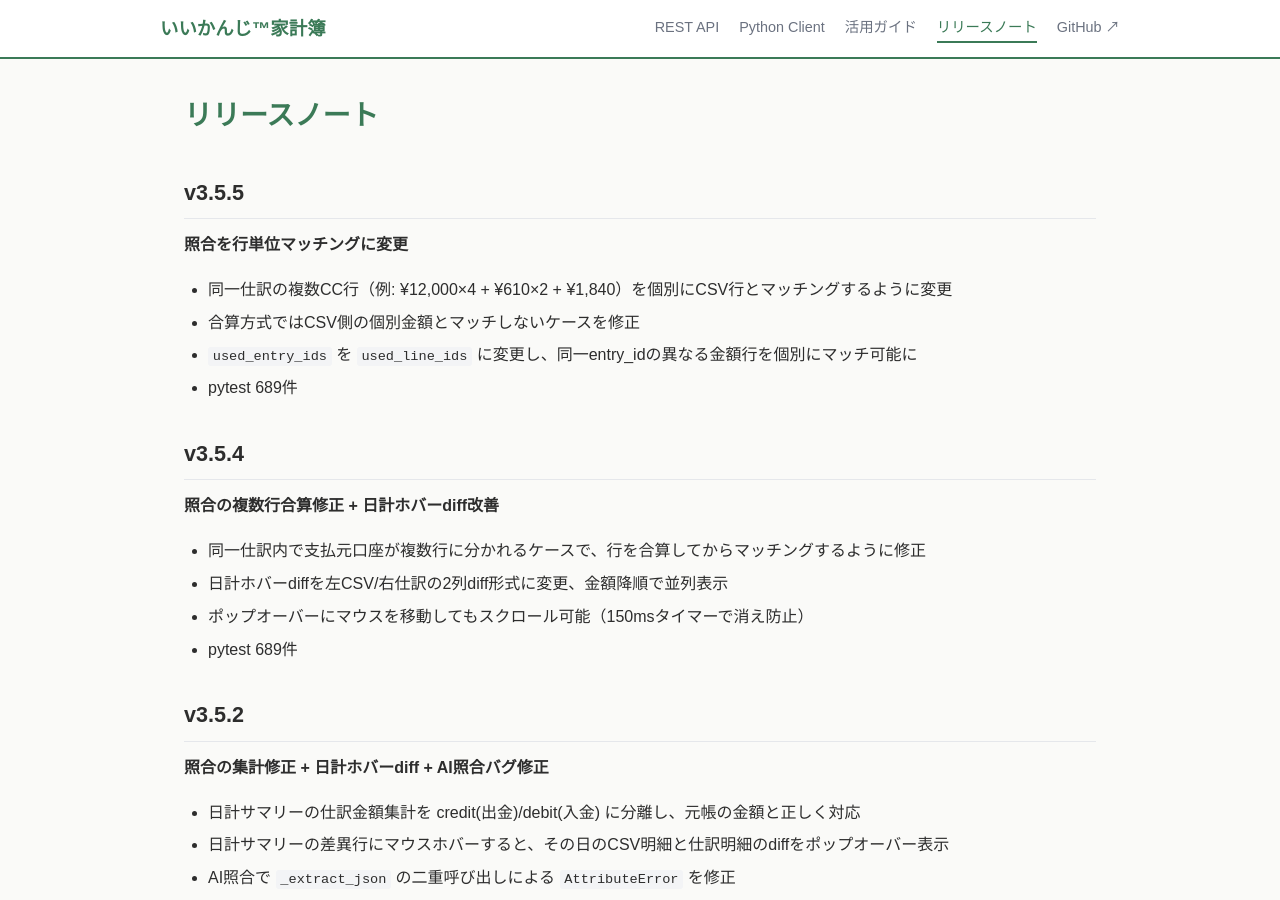
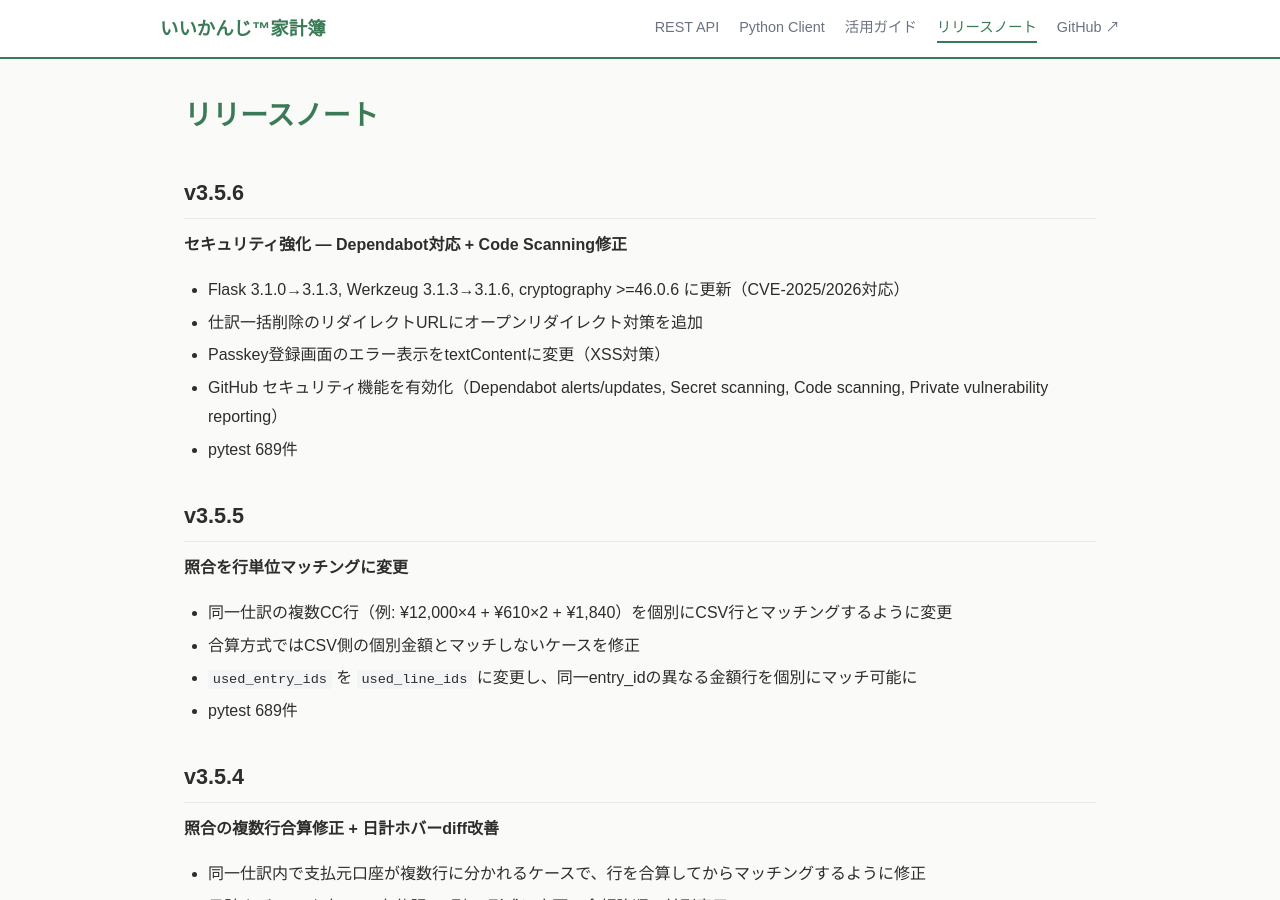
Before and after one commit to nananek/iikanji-kakeibo, a Jekyll site: the page built from docs/releases.md, in a window 1280 px wide and 900 px high. Built offline with Jekyll 4.4.1, drawn with Linux system fonts in a browser that asks for light colours.

Commit message:
docs: v3.5.6 リリースノート + バージョン更新

```diff
--- a/docs/releases.md
+++ b/docs/releases.md
@@ -4,6 +4,16 @@
 ---
 
 # リリースノート
+
+## v3.5.6
+
+**セキュリティ強化 — Dependabot対応 + Code Scanning修正**
+
+- Flask 3.1.0→3.1.3, Werkzeug 3.1.3→3.1.6, cryptography >=46.0.6 に更新（CVE-2025/2026対応）
+- 仕訳一括削除のリダイレクトURLにオープンリダイレクト対策を追加
+- Passkey登録画面のエラー表示をtextContentに変更（XSS対策）
+- GitHub セキュリティ機能を有効化（Dependabot alerts/updates, Secret scanning, Code scanning, Private vulnerability reporting）
+- pytest 689件
 
 ## v3.5.5
 
```
Also changed, not shown: 1 other file.
